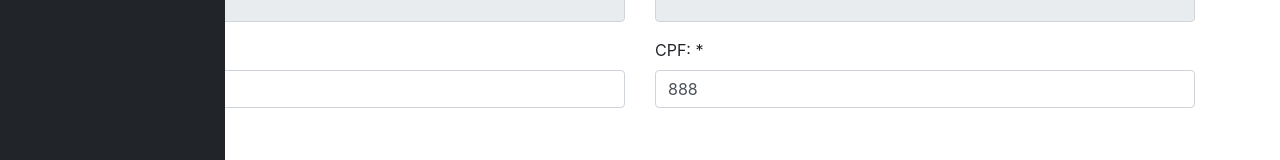
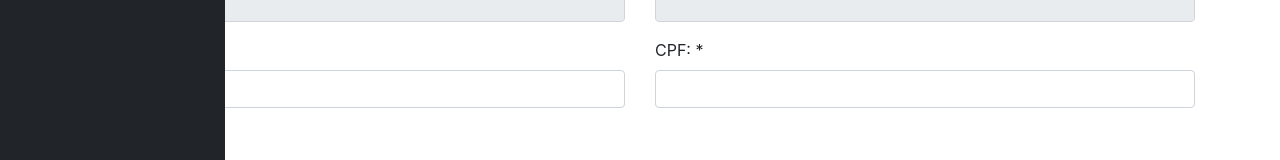
Before and after one commit to i-grr/customers-api, an Angular app in the folder service-provision-app/: page /customers-form in a window 1280 px wide. Shown: the part 256-416 px from the top of the page. Built offline with nearby package versions, Linux system fonts and the light colour scheme.

Commit message:
Saving customers from web application for REST API

```diff
--- a/service-provision-app/src/app/customer.service.ts
+++ b/service-provision-app/src/app/customer.service.ts
@@ -2,6 +2,7 @@ import { Injectable } from '@angular/core';
 import { HttpClient } from '@angular/common/http';
 
 import { Customer } from './customers/customer';
+import { Observable } from 'rxjs';
 
 @Injectable({
   providedIn: 'root'
@@ -9,6 +10,10 @@ import { Customer } from './customers/customer';
 export class CustomerService {
 
   constructor( private http: HttpClient) { }
+
+  save(customer : Customer) : Observable<Customer> {
+    return this.http.post<Customer>('http://localhost:8080/api/customers/', customer);
+  }
 
   getCustomer() : Customer {
     let customer: Customer = new Customer();
--- a/service-provision-app/src/app/customers/customers-form/customers-form.component.ts
+++ b/service-provision-app/src/app/customers/customers-form/customers-form.component.ts
@@ -12,14 +12,18 @@ export class CustomersFormComponent implements OnInit {
   customer: Customer;
 
   constructor(private service: CustomerService) {
-    this.customer = service.getCustomer();
+    this.customer = new Customer();
   }
 
   ngOnInit(): void {
   }
 
   onSubmit() {
-    console.log(this.customer);
+    this.service
+      .save(this.customer)
+      .subscribe(response => {
+        console.log(response);
+      })
   }
 
 }
```
